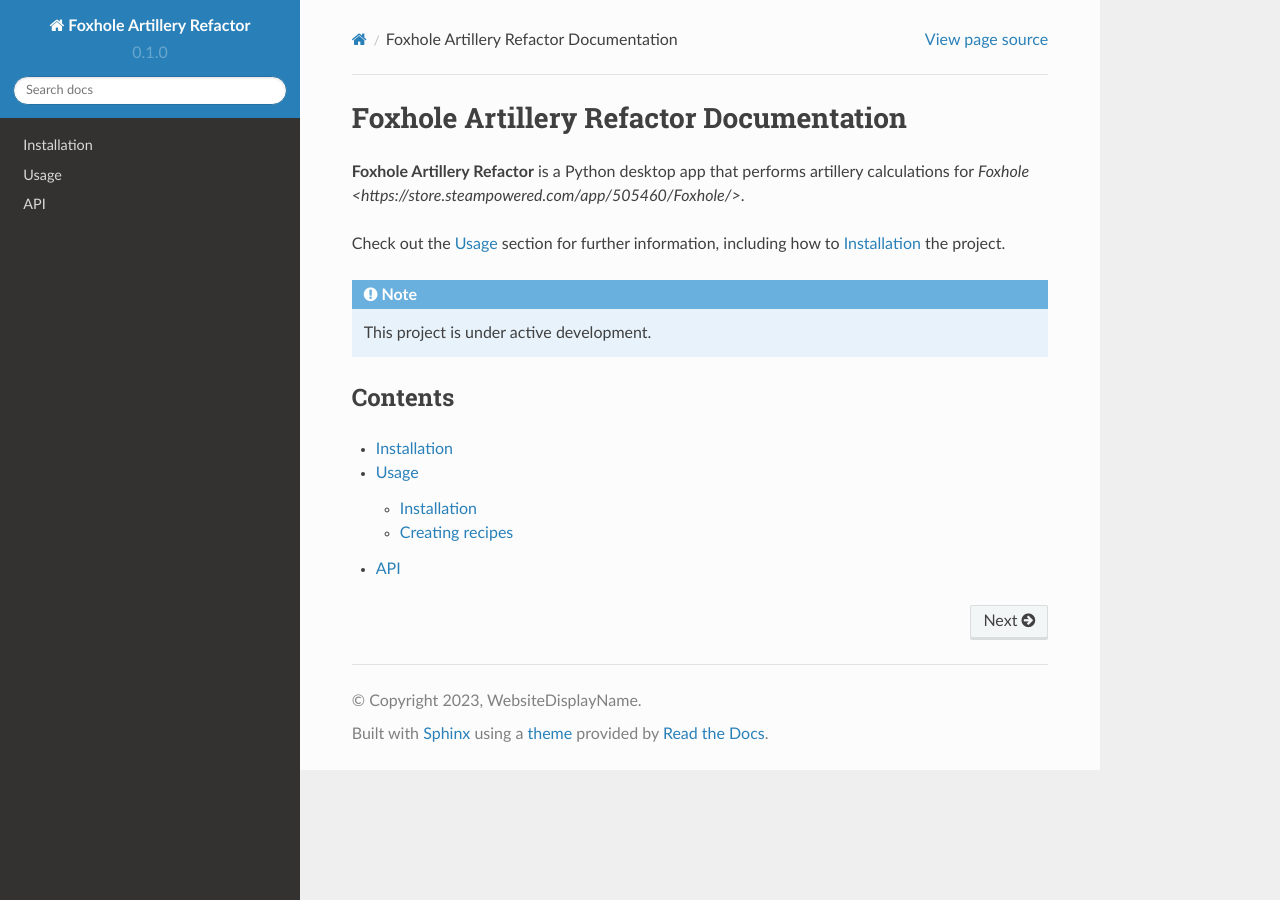
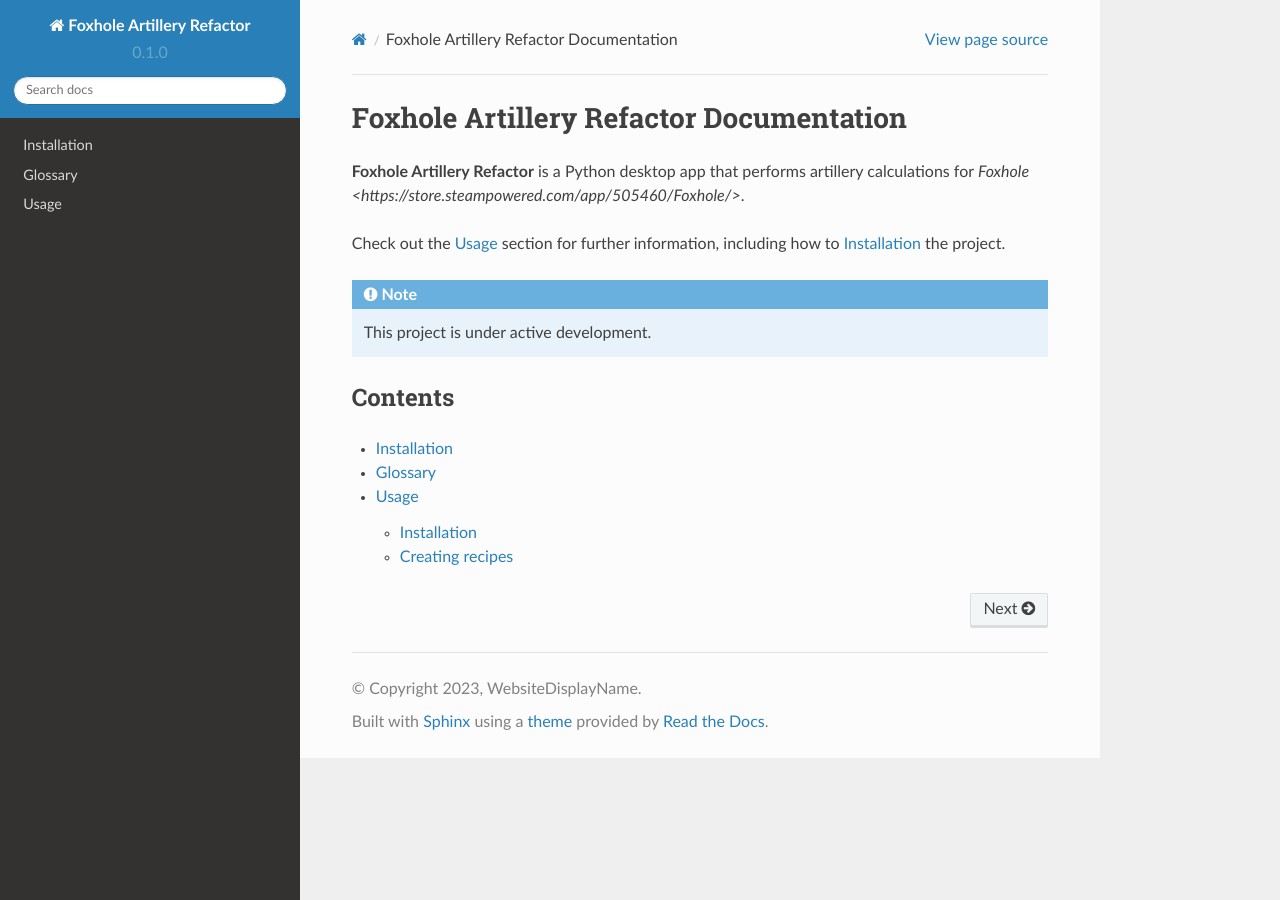
Before and after one commit to WebsiteDisplayName/foxholeArtilleryRefactor, a Sphinx documentation site: the page built from docs/source/index.rst, in a window 1280 px wide. Built offline with Sphinx 7.4.7 and the Read the Docs theme 2.0.0, drawn with Linux system fonts in a browser that asks for light colours.

Commit message:
update docs

```diff
--- /dev/null
+++ b/docs/source/glossary.rst
@@ -0,0 +1,2 @@
+Glossary
+=====
--- a/docs/source/index.rst
+++ b/docs/source/index.rst
@@ -17,5 +17,5 @@
 
 .. toctree::
    installation
+   glossary
    usage
-   api
```
Also changed, not shown: 1 other file.
